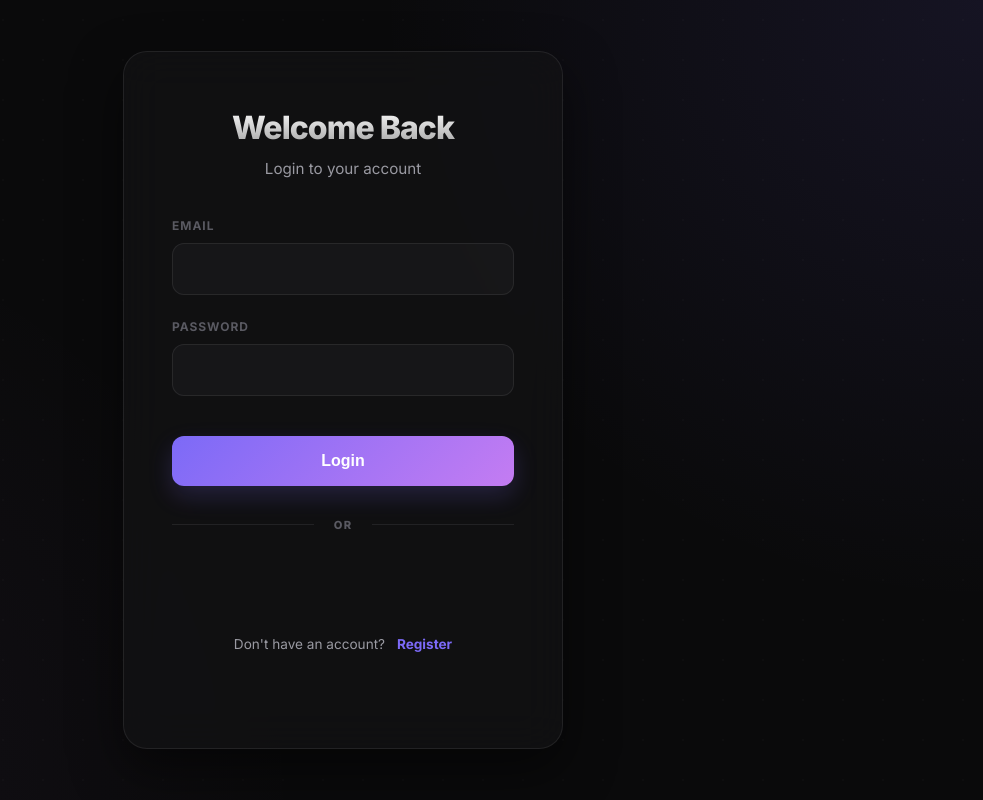
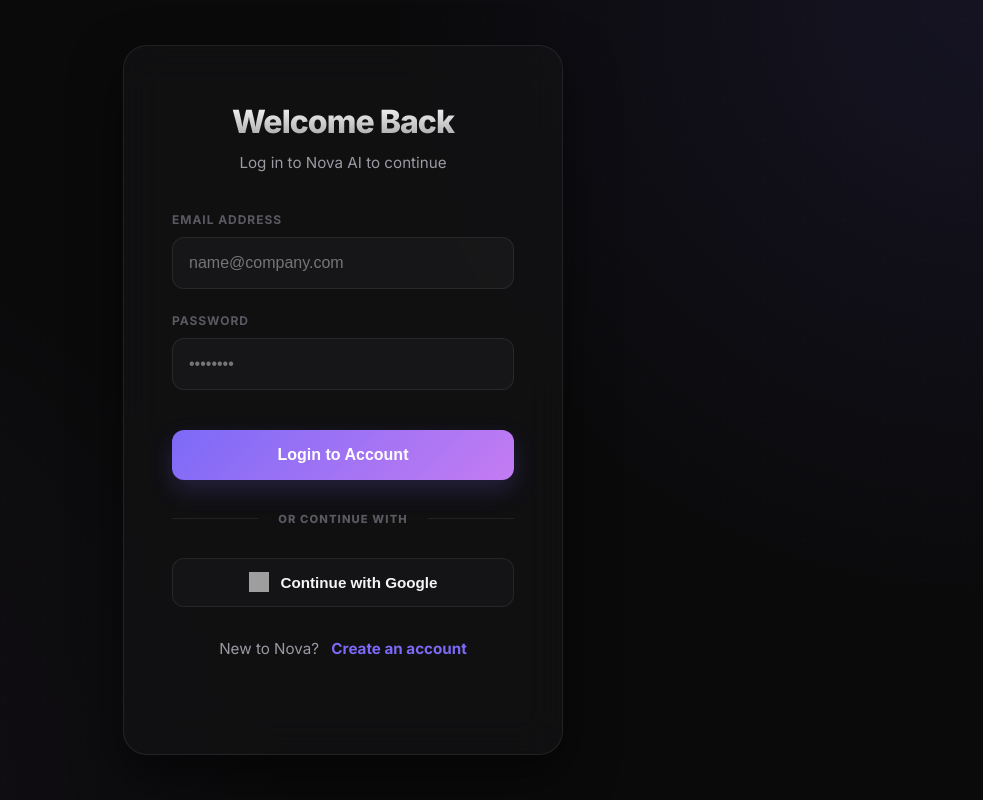
Before and after one commit to shahcaf/novaai, a React (Vite) app in the folder client/: page /login in a window 1280 px wide. Shown: the whole page, without its empty margins (297-1280 px from the left). Built offline with nearby package versions, Linux system fonts and the light colour scheme; no server answers; grey boxes are pictures that could not be loaded.

Commit message:
Implement premium custom Google Login button and backend token verification

```diff
--- a/client/src/components/Auth/Login.jsx
+++ b/client/src/components/Auth/Login.jsx
@@ -1,7 +1,7 @@
 import React, { useState, useContext } from 'react';
 import { AuthContext } from '../../context/AuthContext';
 import { useNavigate, Link } from 'react-router-dom';
-import { GoogleLogin } from '@react-oauth/google';
+import { useGoogleLogin } from '@react-oauth/google';
 
 const Login = () => {
   const [email, setEmail] = useState('');
@@ -20,50 +20,54 @@
     }
   };
 
-  const handleGoogleSuccess = async (credentialResponse) => {
-    try {
-      await googleLogin(credentialResponse.credential);
-      navigate('/');
-    } catch (err) {
-      setError('Google login failed');
-    }
-  };
+  const loginByGoogle = useGoogleLogin({
+    onSuccess: async (tokenResponse) => {
+      try {
+        await googleLogin(tokenResponse.access_token);
+        navigate('/');
+      } catch (err) {
+        console.error(err);
+        setError('Google login failed');
+      }
+    },
+    onError: () => setError('Google login failed'),
+  });
 
   return (
     <div className="auth-container">
       <div className="auth-card">
         <h2>Welcome Back</h2>
-        <p>Login to your account</p>
+        <p>Log in to Nova AI to continue</p>
 
         {error && <div className="error-msg">{error}</div>}
 
         <form onSubmit={handleSubmit}>
           <div className="input-group">
-            <label>Email</label>
-            <input type="email" value={email} onChange={(e) => setEmail(e.target.value)} required />
+            <label>Email Address</label>
+            <input type="email" placeholder="name@company.com" value={email} onChange={(e) => setEmail(e.target.value)} required />
           </div>
           <div className="input-group">
             <label>Password</label>
-            <input type="password" value={password} onChange={(e) => setPassword(e.target.value)} required />
+            <input type="password" placeholder="••••••••" value={password} onChange={(e) => setPassword(e.target.value)} required />
           </div>
-          <button type="submit" className="auth-btn">Login</button>
+          <button type="submit" className="auth-btn">Login to Account</button>
         </form>
 
-        <div className="divider"><span>OR</span></div>
+        <div className="divider"><span>OR CONTINUE WITH</span></div>
 
-        <div className="social-login" style={{ display: 'flex', justifyContent: 'center' }}>
-          <GoogleLogin
-            onSuccess={handleGoogleSuccess}
-            onError={() => setError('Google login failed')}
-            theme="filled_black"
-            text="continue_with"
-            shape="rectangular"
-            width="100%"
-          />
+        <div className="social-login-wrapper">
+          <button
+            type="button"
+            className="custom-google-btn"
+            onClick={() => loginByGoogle()}
+          >
+            <img src="https://upload.wikimedia.org/wikipedia/commons/c/c1/Google_%22G%22_logo.svg" alt="Google" />
+            Continue with Google
+          </button>
         </div>
 
-        <p className="auth-footer" style={{ marginTop: '1.5rem', textAlign: 'center', fontSize: '0.85rem' }}>
-          Don't have an account? <Link to="/register" style={{ color: 'var(--accent)', fontWeight: '700', textDecoration: 'none' }}>Register</Link>
+        <p className="auth-footer">
+          New to Nova? <Link to="/register">Create an account</Link>
         </p>
       </div>
     </div>
--- a/client/src/index.css
+++ b/client/src/index.css
@@ -165,10 +165,38 @@
   border-bottom: 1px solid var(--border);
 }
 
-.social-login {
+.social-login-wrapper {
   display: flex;
   justify-content: center;
-  padding-bottom: 0.5rem;
+}
+
+.custom-google-btn {
+  width: 100%;
+  display: flex;
+  align-items: center;
+  justify-content: center;
+  gap: 12px;
+  background: var(--surface);
+  border: 1px solid var(--border);
+  color: var(--text-main);
+  padding: 0.85rem;
+  border-radius: 12px;
+  font-weight: 600;
+  font-size: 0.95rem;
+  cursor: pointer;
+  transition: all var(--transition);
+}
+
+.custom-google-btn img {
+  width: 20px;
+  height: 20px;
+}
+
+.custom-google-btn:hover {
+  background: var(--surface-hover);
+  border-color: rgba(255,255,255,0.2);
+  transform: translateY(-1px);
+  box-shadow: 0 5px 15px rgba(0,0,0,0.3);
 }
 
 .auth-footer {
```
Also changed, not shown: 1 other file (tests, documents, lock files or other folders).
